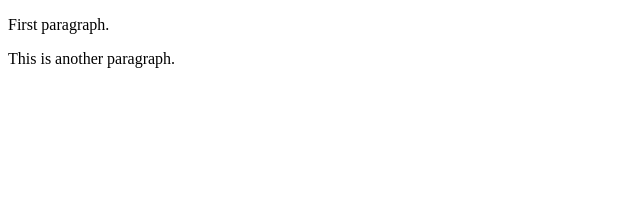
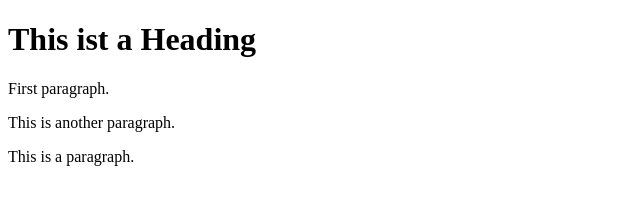
Before and after one commit to gorgonsel/learning-git, a plain HTML site: page index.html in a window 1280 px wide. Shown: the whole page, without its empty margins (0-640 px from the left). Drawn offline with Linux system fonts and the light colour scheme.

Commit message:
Update index.html

```diff
--- a/index.html
+++ b/index.html
@@ -4,7 +4,9 @@
     <title>Page title</title>
   </head>
   </body>
+    <h1>This ist a Heading</h1>
     <p>First  paragraph.</p>
     <p>This is another paragraph.</p>
-  </body>
+    <p>This is a paragraph.</p>
+   </body>
 </html>
```
